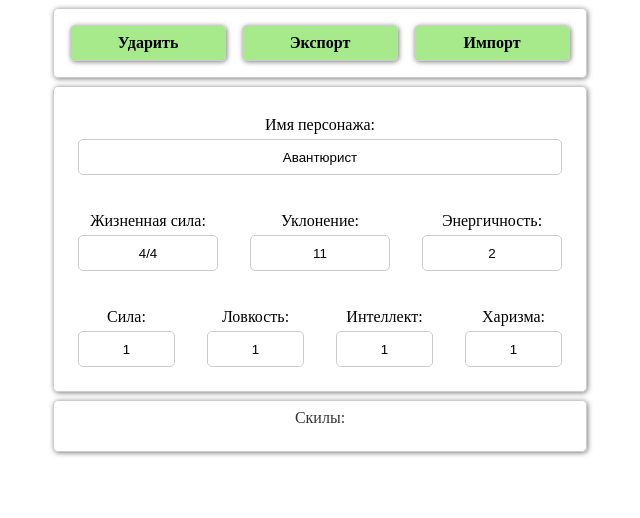
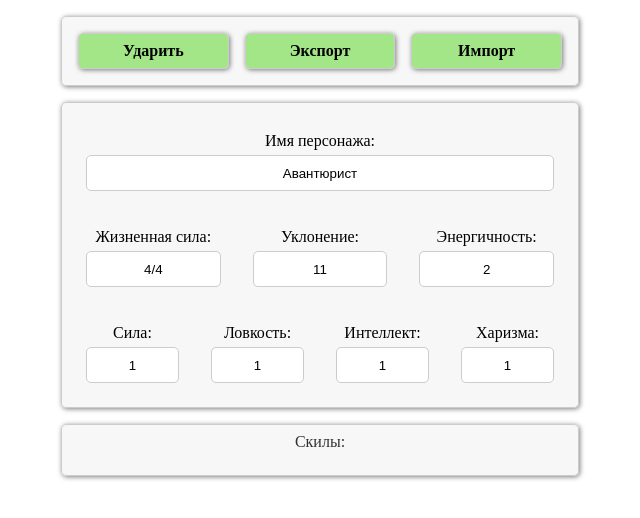
Before and after one commit to MikhailValkov/character-editor, a React (Create React App) app: page / in a window 1280 px wide. Shown: the top 518 px of the page, without its empty margins (320-960 px from the left). Built offline with nearby package versions, Linux system fonts and the light colour scheme.

Commit message:
change margin

```diff
--- a/src/styles/Frame.css
+++ b/src/styles/Frame.css
@@ -1,9 +1,10 @@
 .Frame {
-  margin: 0.5rem;
+  margin: 1rem;
   padding: 0.5rem;
   border: 1px solid #ccc;
   border-radius: 5px;
   box-shadow: 1px 1px 5px rgba(0, 0, 0, 0.5);
+  background-color: rgba(240, 240, 240, 0.5);
 }
 
 .Frame-Title {
```
